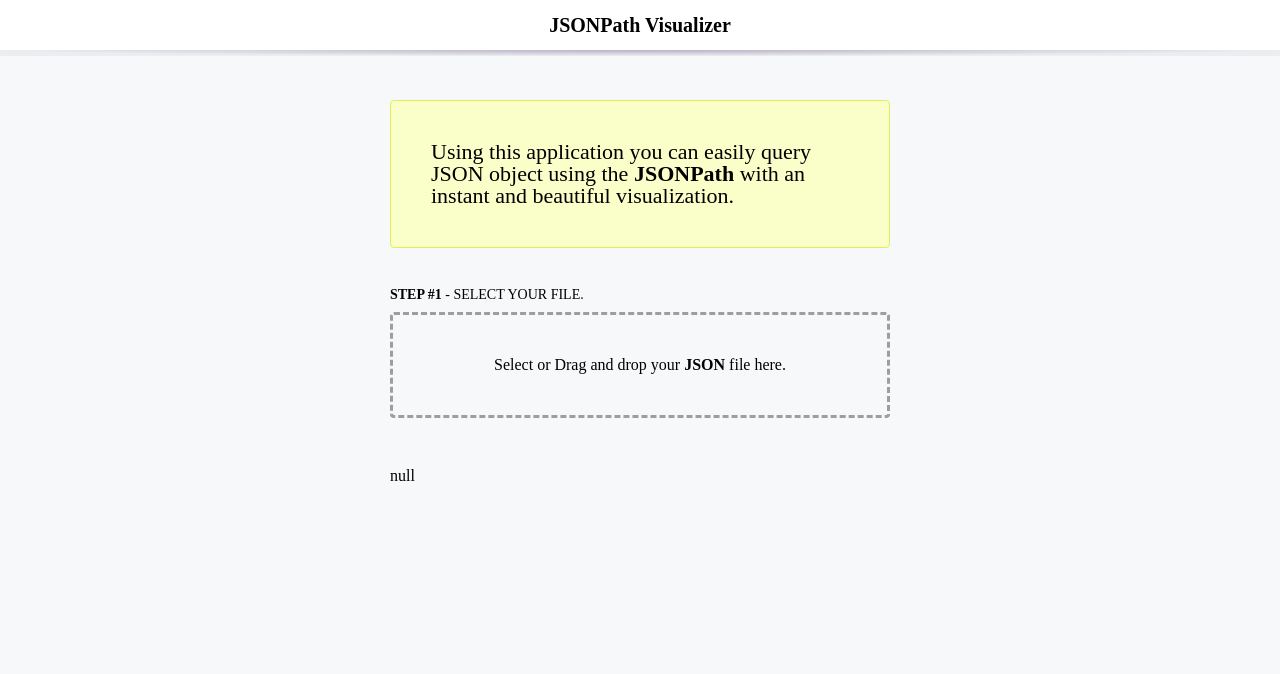
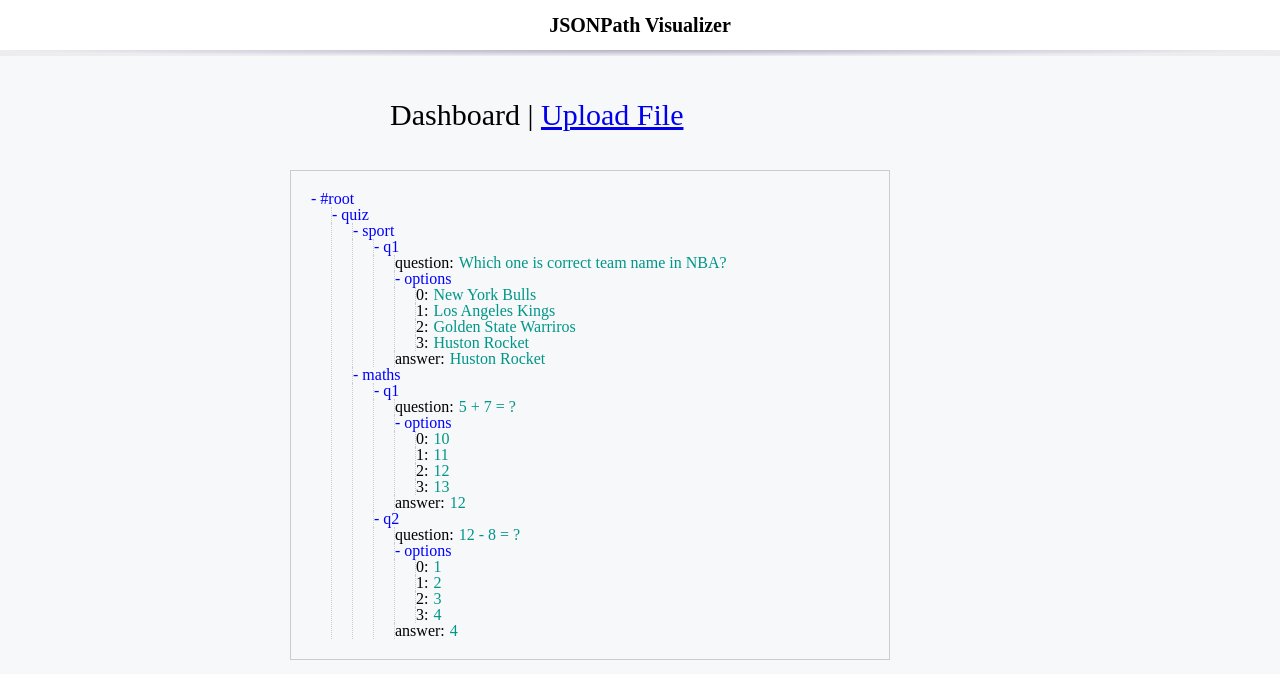
Before and after one commit to Web-Dev-Collaborative/json-visualization, a React (Create React App) app: page / in a window 1280 px wide. Shown: the top 674 px of the page. Built offline with nearby package versions, Linux system fonts and the light colour scheme.

Commit message:
Added state and json renderer ui

```diff
--- a/src/App.js
+++ b/src/App.js
@@ -1,35 +1,21 @@
-import React, { Component } from 'react';
+import React from 'react';
+import { BrowserRouter as Router, Switch, Route } from 'react-router-dom';
+import { StoreProvider } from 'contexts';
+import DashboardPage from 'ui/Dashboard';
 import UploadPage from 'ui/Upload';
 
-class App extends Component {
 
-  constructor(props) {
-    super(props);
-    this.state = {
-      json: null,
-    }
-    this.handleJson = this.handleJson.bind(this);
-  }
-
-  handleJson(data) {
-    this.setState({ json: data });
-  }
-
-
-  render() {
-    console.log("this.state.json", this.state.json);
-
-    return (
-      <div>
-        <UploadPage handleJson={this.handleJson} />
-        <div style={{ marginTop: 50,maxWidth: 500, margin: '0 auto' }}>{ JSON.stringify(this.state.json) }</div>
-      </div>
-    )
-
-  }
-
-
+const App = () => {
+  return (
+    <StoreProvider>
+    <Router>
+      <Switch>
+        <Route exact path="/" component={ DashboardPage } />
+        <Route path="/upload" component={ UploadPage } />
+      </Switch>
+    </Router>
+    </StoreProvider>
+  )
 }
 
-
 export default App;
--- a/src/components/Header.js
+++ b/src/components/Header.js
@@ -1,11 +1,12 @@
 import React from 'react';
 import styled from 'styled-components';
+import { Link } from 'react-router-dom';
 
 
 const HeaderComponent = (props) => {
   return (
     <Header>
-      <AppName>JSONPath Visualizer</AppName>
+      <AppName><Link to="/">JSONPath Visualizer</Link></AppName>
     </Header>
   )
 }
--- /dev/null
+++ b/src/components/JSON/index.js
@@ -0,0 +1,121 @@
+import React, { useState } from 'react';
+import styled from 'styled-components';
+
+
+
+const Toggle = (props) => {
+  const [ visible, setVisible ] = useState(true);
+
+  if ( props.value && typeof props.value !== 'boolean' ) {
+    if ( ! props.inline ) {
+      return (
+        <div className="toggle-item">
+          <div className="title link" onClick={ () => { setVisible(!visible) } }>{visible ? '-' : '+'} { props.title }</div>
+          { visible && <div className="value">{ props.value }</div> }
+        </div>
+      )
+    } else {
+      return (
+        <div className="toggle-item inline">
+          <div className="title">{ props.title }:</div>
+          <div className="value">{ props.value }</div>
+        </div>
+      )
+    }
+  } else {
+    return (
+      <div className="toggle-item inline">
+        <div className="title">{ props.title }</div>
+        <div className="value">{ typeof props.value === 'boolean' ? ( props.value === true ? 'true' : 'false' ) : props.value }</div>
+      </div>
+    )
+  }
+
+}
+
+
+
+
+
+
+const generateJSX = (data, output = []) => {
+
+  if ( Array.isArray(data) ) {
+    data.forEach( (item, index) => {
+      if ( typeof item === 'object' ) {
+        const sub = generateJSX(item);
+        output.push(<Toggle key={index} title={index} value={sub} />)
+      } else {
+        output.push(<Toggle inline={true} key={index} title={index} value={item} />)
+      }
+    });
+  } else if ( typeof data === 'object' ) {
+    Object.keys(data).forEach( (item, index) => {
+      if ( typeof data[item] === 'object' ) {
+        const sub = generateJSX(data[item]);
+        output.push(<Toggle key={index} title={item} value={sub} />)
+      } else {
+        output.push(<Toggle inline={true} key={index} title={item} value={data[item]} />)
+      }
+    });
+
+  } else {
+  }
+
+  return output;
+}
+
+
+const JSONRenderer = (props) => {
+  const data = props.json;
+  const json_jsx = generateJSX( data );
+
+  return (
+    <JSONWrapper>
+      <Toggle title="#root" value={<div className="elements">{ json_jsx }</div>} />
+
+    </JSONWrapper>
+  )
+
+}
+
+
+export default JSONRenderer;
+
+
+const JSONWrapper = styled.div`
+  margin-top: 40px;
+  border: 1px solid #ccc;
+  padding: 20px;
+  max-height: 600px;
+  overflow: auto;
+  max-width: 700px;
+  margin-left: -100px;
+
+  div.elements div {
+    margin-left: 10px;
+    border-left: 1px dotted #ccc;
+  }
+
+  .toggle-item {
+    &.inline {
+      display: flex;
+      .title { margin-right: 5px; }
+      .value { align-self: center; border: none; margin: 0; color: #009688; }
+    }
+    .title {
+      cursor: default;
+      font-size: 16px;
+      &.link {
+        cursor: pointer;
+        color: blue;
+      }
+    }
+    .value {
+    }
+
+    & .toggle-item { border: none; }
+
+  }
+
+`;
--- /dev/null
+++ b/src/contexts/index.js
@@ -0,0 +1,18 @@
+import React from 'react';
+import { useLocalStore } from 'mobx-react';
+
+export const StoreContext = React.createContext();
+
+export const StoreProvider = ({ children }) => {
+  const store = useLocalStore( () => ({
+    // json: null,
+    json: JSON.parse(`{"quiz":{"sport":{"q1":{"question":"Which one is correct team name in NBA?","options":["New York Bulls","Los Angeles Kings","Golden State Warriros","Huston Rocket"],"answer":"Huston Rocket"}},"maths":{"q1":{"question":"5 + 7 = ?","options":["10","11","12","13"],"answer":"12"},"q2":{"question":"12 - 8 = ?","options":["1","2","3","4"],"answer":"4"}}}}`),
+    setJson: (json) => { store.json = json; }
+  }));
+
+  return (
+    <StoreContext.Provider value={store}>{ children }</StoreContext.Provider>
+  )
+}
+
+export default StoreProvider;
--- /dev/null
+++ b/src/ui/Dashboard.js
@@ -0,0 +1,34 @@
+import React, { useContext } from 'react';
+import { Redirect } from 'react-router-dom';
+// import styled from 'styled-components';
+import { useObserver } from 'mobx-react';
+import { toJS } from 'mobx';
+import { StoreContext } from 'contexts';
+import Layout from 'ui/Layout';
+import JSONRenderer from 'components/JSON';
+import { Link } from 'react-router-dom';
+
+
+const Dashboard = (props) => {
+  const store = useContext(StoreContext);
+
+  return useObserver( () => {
+
+    // if the json file is not yet uploaded, redirect the user to the upload page!
+    if ( ! store.json ) { return <Redirect to="/upload" /> }
+
+    return (
+      <Layout>
+        <h1 style={{ fontSize: 30 }}>Dashboard | <Link to="/upload">Upload File</Link></h1>
+        { store.json &&
+          <JSONRenderer json={ toJS(store.json) } />
+        }
+      </Layout>
+    )
+  })
+
+
+
+}
+
+export default Dashboard;
--- a/src/ui/Layout.js
+++ b/src/ui/Layout.js
@@ -8,7 +8,9 @@ const Layout = (props) => {
     <div>
       <Header />
       <Content>
+        <Container>
         { props.children }
+        </Container>
       </Content>
     </div>
   )
@@ -21,3 +23,7 @@ const Content = styled.div`
   margin-top: 50px;
   padding: 50px;
 `;
+const Container = styled.div`
+  max-width: 500px;
+  margin: 0 auto;
+`;
--- a/src/ui/Upload.js
+++ b/src/ui/Upload.js
@@ -1,21 +1,25 @@
-import React from 'react';
+import React, { useContext } from 'react';
 import styled from 'styled-components';
+import { StoreContext } from 'contexts';
 import Layout from 'ui/Layout';
-import { useDropzone } from 'react-dropzone';
 import Dropzone from 'react-dropzone'
 
 
 const Upload = (props) => {
+  const store = useContext(StoreContext);
 
 
   const handleDrop = (files) => {
     const file = files[0];
     if ( ! file ) { return; }
+
     const reader = new FileReader();
     reader.onload = () => {
       const res = reader.result
       const parsed = JSON.parse(res);
-      props.handleJson && props.handleJson(parsed);
+      store.setJson(parsed);
+      // redirect the user back to the dashboard
+      props.history.push('/');
     }
     // let's start with a very non scalable implementation - for testing!
     reader.readAsText(file);
@@ -24,7 +28,7 @@ const Upload = (props) => {
 
   return (
     <Layout>
-    <Container>
+    <div>
       <Description>
         Using this application you can easily query JSON object using the <strong>JSONPath</strong> with an instant and beautiful visualization.
       </Description>
@@ -47,17 +51,13 @@ const Upload = (props) => {
         )}
       </Dropzone>
 
-    </Container>
+    </div>
     </Layout>
   )
 }
 
 export default Upload;
 
-const Container = styled.div`
-  max-width: 500px;
-  margin: 0 auto;
-`;
 
 const Description = styled.div`
   font-size: 22px;
@@ -88,7 +88,7 @@ const UploadContainer = styled.div`
     border-color: #333;
   }
   &:active {
-    background: red;
+    background: #ccc;
   }
 }
 `;
```
Also changed, not shown: src/components/JSON/test.js (added, +266 -0 lines).
